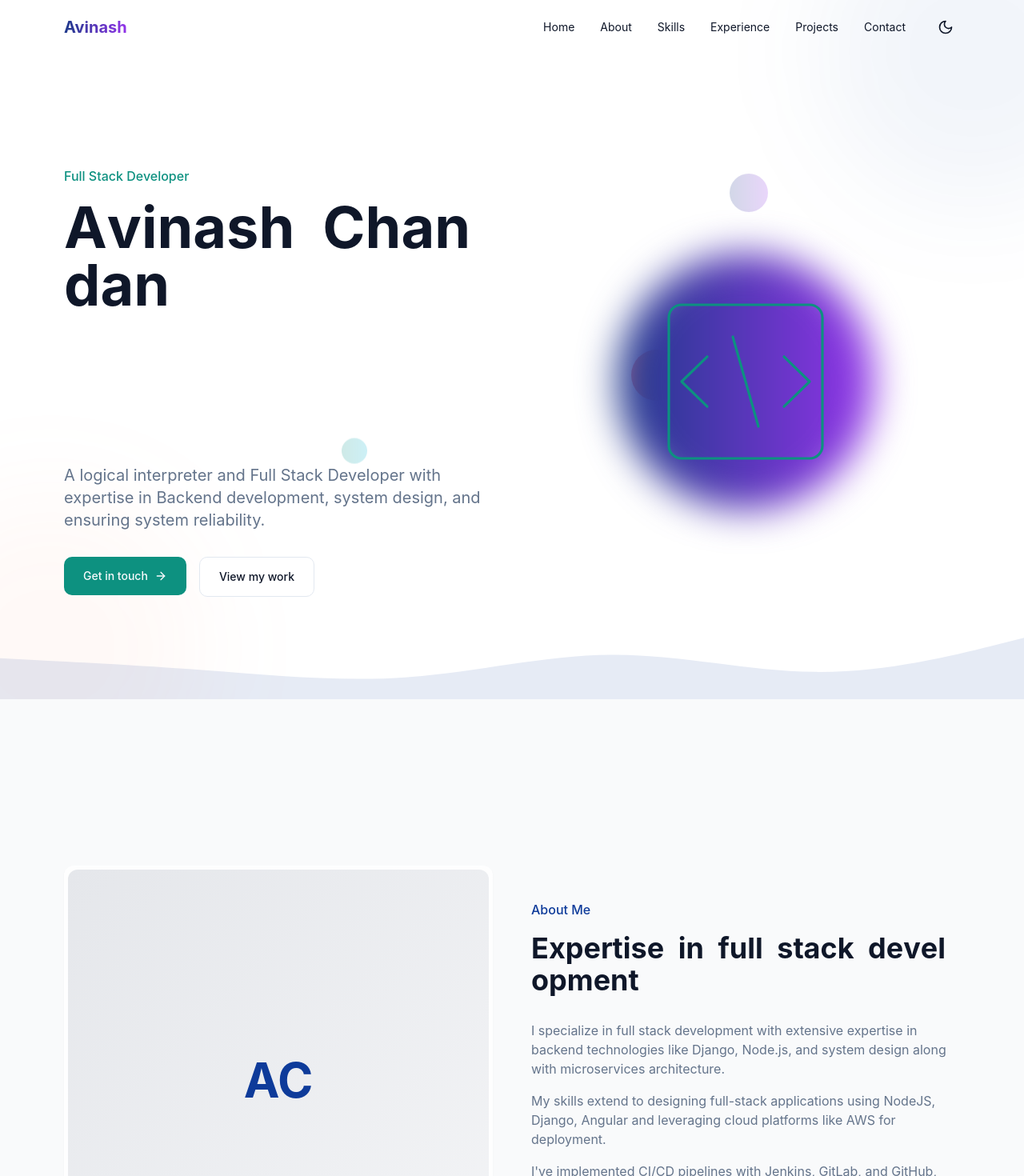
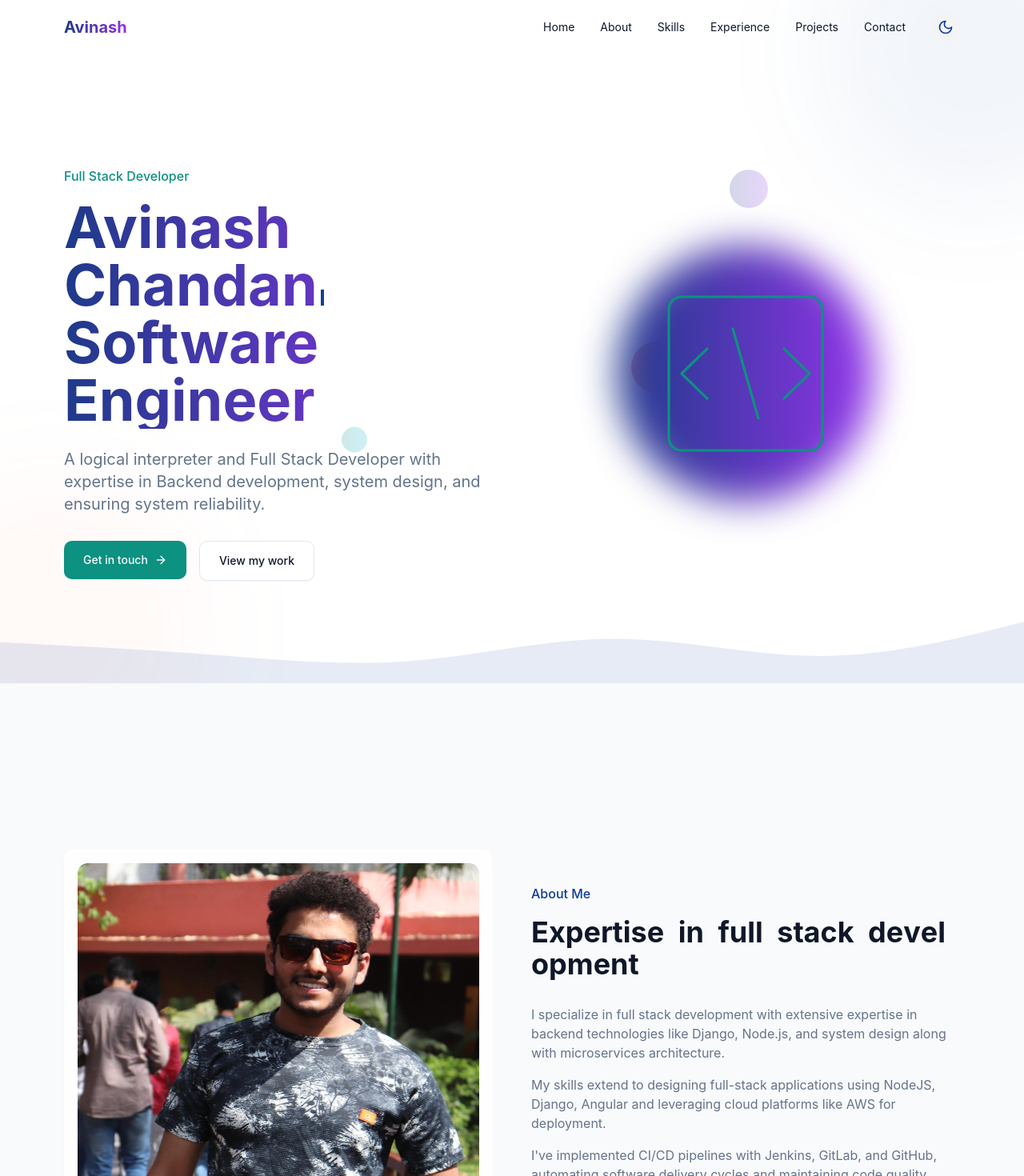
Before and after one commit to avinashchandan12/dev-showcase-archive, a React (Vite) app: page / in a window 1280 px wide. Shown: the top 1470 px of the page at 80% size. Built offline with nearby package versions, Linux system fonts and the light colour scheme.

Commit message:
Refactor: Improve UI and add typing effect
- Improved the UI of the hero section.
- Added a typing effect for the name.
- Ensured color scheme consistency.
- Added the author's photo.

```diff
--- a/src/components/About.tsx
+++ b/src/components/About.tsx
@@ -3,10 +3,11 @@ import React from 'react';
 import { Github, Linkedin, Mail } from 'lucide-react';
 import AnimatedText from './ui/AnimatedText';
 import ScrollReveal from './ui/ScrollReveal';
+import { Avatar, AvatarFallback, AvatarImage } from './ui/avatar';
 
 const About = () => {
   return (
-    <section id="about" className="py-20 relative overflow-hidden bg-gray-50">
+    <section id="about" className="py-20 relative overflow-hidden bg-gray-50 dark:bg-gray-900">
       <div
         className="absolute inset-0 bg-noise opacity-[0.03] z-0 pointer-events-none"
         style={{ backgroundSize: '200px 200px' }}
@@ -14,9 +15,16 @@ const About = () => {
       <div className="section-container relative z-10">
         <div className="grid grid-cols-1 lg:grid-cols-2 gap-12 items-center">
           <ScrollReveal direction="right">
-            <div className="glass p-1 rounded-xl overflow-hidden">
-              <div className="rounded-lg overflow-hidden aspect-square bg-gradient-to-br from-gray-200 to-gray-100 flex items-center justify-center">
-                <div className="font-bold text-6xl text-primary">AC</div>
+            <div className="glass dark:glass-dark p-4 rounded-xl overflow-hidden">
+              <div className="rounded-lg overflow-hidden aspect-square flex items-center justify-center">
+                <Avatar className="w-full h-full rounded-lg">
+                  <AvatarImage
+                    src="/lovable-uploads/dcef6e04-6b54-485f-bbd7-aa116df1cbbc.png"
+                    alt="Avinash Chandan"
+                    className="object-cover"
+                  />
+                  <AvatarFallback className="text-6xl bg-primary-gradient text-white">AC</AvatarFallback>
+                </Avatar>
               </div>
             </div>
           </ScrollReveal>
@@ -57,7 +65,7 @@ const About = () => {
                   href="https://github.com/avinashchandan12"
                   target="_blank"
                   rel="noopener noreferrer"
-                  className="p-3 rounded-full bg-background hover:bg-primary hover:text-white transition-colors"
+                  className="p-3 rounded-full bg-background hover:bg-primary hover:text-white transition-colors dark:bg-gray-800"
                   aria-label="GitHub"
                 >
                   <Github size={20} />
@@ -66,14 +74,14 @@ const About = () => {
                   href="https://linkedin.com/in/avinashchandan"
                   target="_blank"
                   rel="noopener noreferrer"
-                  className="p-3 rounded-full bg-background hover:bg-primary hover:text-white transition-colors"
+                  className="p-3 rounded-full bg-background hover:bg-primary hover:text-white transition-colors dark:bg-gray-800"
                   aria-label="LinkedIn"
                 >
                   <Linkedin size={20} />
                 </a>
                 <a
                   href="mailto:avinashchandan12@gmail.com"
-                  className="p-3 rounded-full bg-background hover:bg-primary hover:text-white transition-colors"
+                  className="p-3 rounded-full bg-background hover:bg-primary hover:text-white transition-colors dark:bg-gray-800"
                   aria-label="Email"
                 >
                   <Mail size={20} />
--- a/src/components/Experience.tsx
+++ b/src/components/Experience.tsx
@@ -30,12 +30,12 @@ const experiences: ExperienceItem[] = [
 
 const Education = () => (
   <div className="space-y-6">
-    <div className="glass p-6 rounded-xl">
+    <div className="glass dark:glass-dark p-6 rounded-xl hover:shadow-lg transition-all">
       <h3 className="font-semibold text-lg">B.E. Computer Science</h3>
       <p className="text-muted-foreground">ViMEET (Mumbai University)</p>
       <p className="text-sm text-muted-foreground">2023</p>
     </div>
-    <div className="glass p-6 rounded-xl">
+    <div className="glass dark:glass-dark p-6 rounded-xl hover:shadow-lg transition-all">
       <h3 className="font-semibold text-lg">HSC</h3>
       <p className="text-muted-foreground">Jawahar Navodaya Vidyalaya, Bihiya</p>
       <p className="text-sm text-muted-foreground">2019</p>
@@ -45,7 +45,7 @@ const Education = () => (
 
 const Experience = () => {
   return (
-    <section id="experience" className="py-20 relative overflow-hidden bg-gray-50">
+    <section id="experience" className="py-20 relative overflow-hidden bg-gray-50 dark:bg-gray-900">
       <div className="section-container">
         <ScrollReveal>
           <p className="text-primary font-medium mb-4 text-center">Experience</p>
@@ -71,7 +71,7 @@ const Experience = () => {
 
             <div className="space-y-8">
               {experiences.map((exp, index) => (
-                <div key={index} className="glass p-6 rounded-xl">
+                <div key={index} className="glass dark:glass-dark p-6 rounded-xl hover:shadow-lg transition-all">
                   <div className="flex flex-col md:flex-row md:items-center md:justify-between mb-4">
                     <div>
                       <h4 className="font-semibold text-xl">{exp.title}</h4>
--- a/src/components/Hero.tsx
+++ b/src/components/Hero.tsx
@@ -1,10 +1,10 @@
 
 import React from 'react';
 import { ArrowRight } from 'lucide-react';
-import AnimatedText from './ui/AnimatedText';
 import ScrollReveal from './ui/ScrollReveal';
 import CodeSVG from './svg/CodeSVG';
 import WaveSVG from './svg/WaveSVG';
+import TypewriterEffect from './ui/TypewriterEffect';
 
 const Hero = () => {
   return (
@@ -33,17 +33,13 @@ const Hero = () => {
             </ScrollReveal>
 
             <h1 className="font-bold text-4xl sm:text-5xl md:text-6xl lg:text-7xl mb-6 leading-tight">
-              <AnimatedText
-                text="Avinash Chandan"
-                tag="span"
-                className="block"
+              <TypewriterEffect
+                words={[{ text: "Avinash Chandan" }]}
+                className="block text-gradient"
               />
-              <AnimatedText
-                text="Software Engineer"
-                tag="span"
-                className="text-gradient block"
-                delay={0.3}
-              />
+              <ScrollReveal delay={0.3} direction="up">
+                <span className="text-gradient block">Software Engineer</span>
+              </ScrollReveal>
             </h1>
 
             <ScrollReveal delay={0.6} direction="up">
--- a/src/components/ThemeToggle.tsx
+++ b/src/components/ThemeToggle.tsx
@@ -14,7 +14,10 @@ const ThemeToggle = ({ className }: ThemeToggleProps) => {
   return (
     <button
       className={cn(
-        "p-2 rounded-full transition-colors hover:bg-accent/10",
+        "p-2 rounded-full transition-all duration-300 hover:scale-110",
+        theme === 'light'
+          ? "bg-gray-100 text-primary hover:bg-gray-200"
+          : "bg-gray-800 text-primary-foreground hover:bg-gray-700",
         className
       )}
       onClick={toggleTheme}
--- /dev/null
+++ b/src/components/ui/TypewriterEffect.tsx
@@ -0,0 +1,67 @@
+import React from "react";
+import { cn } from "@/lib/utils";
+
+export interface TypewriterEffectProps {
+  words: {
+    text: string;
+    className?: string;
+  }[];
+  className?: string;
+  cursorClassName?: string;
+}
+
+const TypewriterEffect = ({
+  words,
+  className,
+  cursorClassName,
+}: TypewriterEffectProps) => {
+  const [currentWordIndex, setCurrentWordIndex] = React.useState(0);
+  const [currentText, setCurrentText] = React.useState("");
+  const [isDeleting, setIsDeleting] = React.useState(false);
+  const [typingSpeed, setTypingSpeed] = React.useState(150);
+
+  React.useEffect(() => {
+    const word = words[currentWordIndex]?.text || "";
+
+    const type = () => {
+      if (!isDeleting) {
+        // Typing
+        setCurrentText(word.substring(0, currentText.length + 1));
+        setTypingSpeed(150);
+
+        // If word is complete, start deleting after a delay
+        if (currentText === word) {
+          // Don't delete for the name, keep it visible
+          return;
+        }
+      } else {
+        // Deleting
+        setCurrentText(word.substring(0, currentText.length - 1));
+        setTypingSpeed(50);
+
+        // If deleted, move to next word
+        if (currentText === "") {
+          setIsDeleting(false);
+          setCurrentWordIndex((prev) => (prev + 1) % words.length);
+        }
+      }
+    };
+
+    const timer = setTimeout(type, typingSpeed);
+    return () => clearTimeout(timer);
+  }, [currentText, currentWordIndex, isDeleting, words, typingSpeed]);
+
+  return (
+    <span className={cn("inline-block", className)}>
+      {currentText}
+      <span
+        className={cn(
+          "ml-1 inline-block w-[4px] h-5 bg-primary animate-blink",
+          cursorClassName
+        )}
+      />
+    </span>
+  );
+};
+
+export default TypewriterEffect;
--- a/src/index.css
+++ b/src/index.css
@@ -90,11 +90,11 @@
 
 @layer components {
   .glass {
-    @apply bg-white/80 backdrop-blur-md border border-white/20 shadow-sm dark:bg-black/20 dark:border-white/10;
+    @apply bg-white/80 backdrop-blur-md border border-white/20 shadow-sm transition-all hover:shadow-md;
   }
 
   .glass-dark {
-    @apply bg-black/10 backdrop-blur-md border border-white/10 shadow-md;
+    @apply bg-black/20 backdrop-blur-md border border-white/10 shadow-md transition-all hover:shadow-lg;
   }
 
   .text-gradient {
@@ -122,11 +122,11 @@
   }
 
   .button-primary {
-    @apply inline-flex items-center justify-center whitespace-nowrap rounded-md text-sm font-medium ring-offset-background transition-colors focus-visible:outline-none focus-visible:ring-2 focus-visible:ring-ring focus-visible:ring-offset-2 disabled:pointer-events-none disabled:opacity-50 bg-accent text-primary-foreground hover:bg-accent/90 h-10 px-6 py-6;
+    @apply inline-flex items-center justify-center whitespace-nowrap rounded-md text-sm font-medium ring-offset-background transition-colors focus-visible:outline-none focus-visible:ring-2 focus-visible:ring-ring focus-visible:ring-offset-2 disabled:pointer-events-none disabled:opacity-50 bg-accent text-primary-foreground hover:bg-accent/90 h-10 px-6 py-6 shadow-sm hover:shadow-md;
   }
 
   .button-secondary {
-    @apply inline-flex items-center justify-center whitespace-nowrap rounded-md text-sm font-medium ring-offset-background transition-colors focus-visible:outline-none focus-visible:ring-2 focus-visible:ring-ring focus-visible:ring-offset-2 disabled:pointer-events-none disabled:opacity-50 border border-input bg-background hover:bg-accent/10 hover:text-accent-foreground h-10 px-6 py-6;
+    @apply inline-flex items-center justify-center whitespace-nowrap rounded-md text-sm font-medium ring-offset-background transition-colors focus-visible:outline-none focus-visible:ring-2 focus-visible:ring-ring focus-visible:ring-offset-2 disabled:pointer-events-none disabled:opacity-50 border border-input bg-background hover:bg-accent/10 hover:text-accent-foreground h-10 px-6 py-6 shadow-sm hover:shadow-md;
   }
 
   .hover-scale {
@@ -153,3 +153,16 @@
   opacity: 1;
   transform: translateY(0);
 }
+
+@keyframes blink {
+  0%, 100% {
+    opacity: 1;
+  }
+  50% {
+    opacity: 0;
+  }
+}
+
+.animate-blink {
+  animation: blink 1s infinite;
+}
--- a/src/pages/Index.tsx
+++ b/src/pages/Index.tsx
@@ -8,8 +8,11 @@ import Experience from '@/components/Experience';
 import Projects from '@/components/Projects';
 import Contact from '@/components/Contact';
 import Footer from '@/components/Footer';
+import { useTheme } from '@/components/ThemeProvider';
 
 const Index = () => {
+  const { theme } = useTheme();
+
   useEffect(() => {
     // Function to handle scroll reveal animation
     const handleScrollAnimation = () => {
@@ -31,15 +34,18 @@ const Index = () => {
     window.addEventListener('scroll', handleScrollAnimation);
     handleScrollAnimation(); // Initial check on load
 
+    // Add theme class to body for additional styling options
+    document.body.className = theme === 'dark' ? 'dark bg-gray-900' : 'light bg-background';
+
     return () => {
       window.removeEventListener('scroll', handleScrollAnimation);
     };
-  }, []);
+  }, [theme]);
 
   return (
-    <div className="flex flex-col min-h-screen">
+    <div className={`flex flex-col min-h-screen ${theme === 'dark' ? 'dark' : ''}`}>
       <Navbar />
-      <main>
+      <main className="flex-grow">
         <Hero />
         <About />
         <Skills />
```
Also changed, not shown: public/lovable-uploads/dcef6e04-6b54-485f-bbd7-aa116df1cbbc.png (added).
